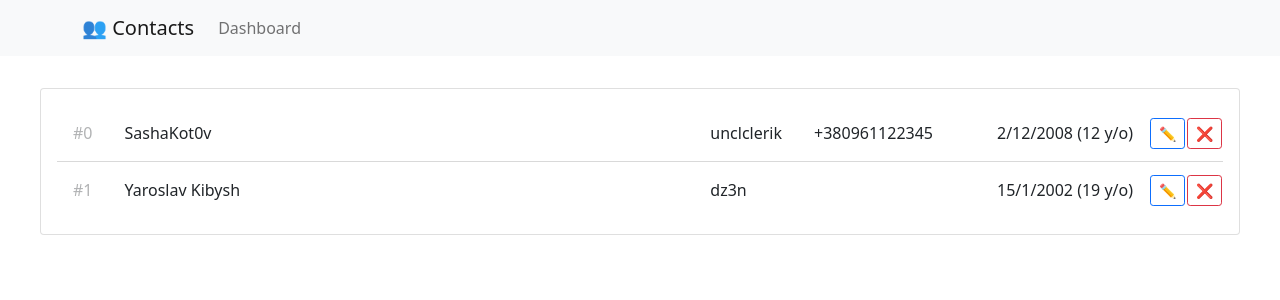
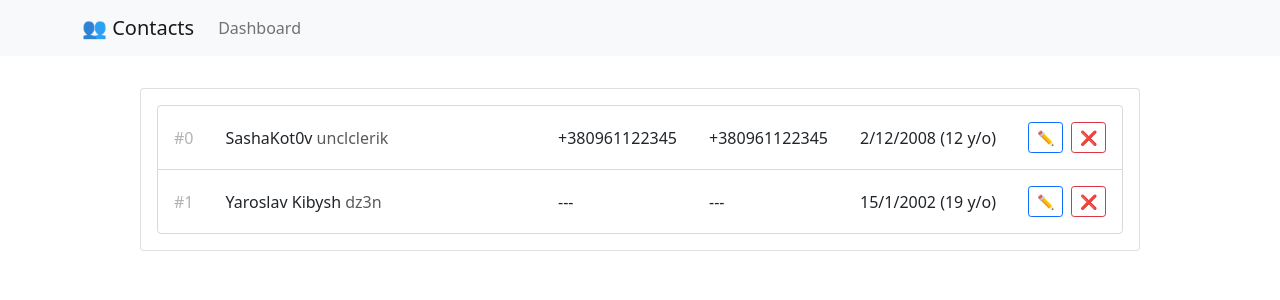
Before and after one commit to feel-the-dz3n/Contacts-App-Client, a React (Create React App) app: page / in a window 1280 px wide. Shown: the top 300 px of the page. Built offline with nearby package versions, Linux system fonts and the light colour scheme.

Commit message:
Add spacing to the edit button, merge nickname and full name, edit some test data

```diff
--- a/src/App.css
+++ b/src/App.css
@@ -5,7 +5,7 @@
 }
 
 .Content {
-    max-width: 1200px;
+    max-width: 1000px;
     flex: 1;
 }
 
--- a/src/components/DashboardPage/ContactItem/ContactItem.css
+++ b/src/components/DashboardPage/ContactItem/ContactItem.css
@@ -1,20 +1,29 @@
 .Name {
     width: 100%;
     font-weight: 500;
+}
+
+.Nickname {
+    font-weight: 200;
+    opacity: .75;
 }
 
 .Id {
     opacity: 0.35;
 }
 
-.ContactsTable-Cell {
-    padding: 16px;
+.ContactsTable tr td {
+    padding: 16px 16px;
 }
 
-.ContactsTable-Row {
-    border-bottom: 1px solid rgba(0, 0, 0, 0.15);
+.ContactsTable tr {
+    border-bottom: 1px solid rgba(0, 0, 0, .15);
 }
 
-.ContactsTable-Row:last-child {
+.ContactsTable tr:last-child {
     border-bottom: none;
 }
+
+.ContactsTable tr:hover {
+    background-color: rgba(68, 140, 255, 0.041);
+}
--- a/src/components/DashboardPage/ContactItem/ContactItem.tsx
+++ b/src/components/DashboardPage/ContactItem/ContactItem.tsx
@@ -1,3 +1,4 @@
+import { Card } from "react-bootstrap";
 import { transform } from "typescript";
 import ContactModel from "../../../models/contact";
 import DeleteContactButton from "../DeleteContactButton/DeleteContactButton";
@@ -19,6 +20,18 @@ export default function ContactItem(props: props) {
     }
 
     return name;
+  };
+
+  const getNameComponent = (): JSX.Element => {
+    if (!contact.nickname) {
+      return <span>{getNameText()}</span>;
+    }
+
+    return (
+      <span>
+        {getNameText()} <span className="Nickname">{contact.nickname}</span>
+      </span>
+    );
   };
 
   const getAge = (): number | null => {
@@ -53,17 +66,14 @@ export default function ContactItem(props: props) {
     return `${day}/${month}/${year} (${age} y/o)`;
   };
   return (
-    <tr className="ContactsTable-Row">
-      <td className="ContactsTable-Cell Id">#{contact.id}</td>
-      <td className="ContactsTable-Cell Name">{getNameText()}</td>
-      <td className="ContactsTable-Cell Nickname">{contact.nickname || ""}</td>
-      <td className="ContactsTable-Cell Work-Phone">{contact.workPhone || ""}</td>
-      <td className="ContactsTable-Cell Mobile-Phone">{contact.mobilePhone || ""}</td>
-      <td className="ContactsTable-Cell Age">{getAgeText()}</td>
+    <tr>
+      <td className="Id">#{contact.id}</td>
+      <td className="Name">{getNameComponent()}</td>
+      <td className="Work-Phone">{contact.workPhone || "---"}</td>
+      <td className="Mobile-Phone">{contact.mobilePhone || "---"}</td>
+      <td className="Age">{getAgeText()}</td>
       <td>
         <EditContactButton contact={contact} />
-      </td>
-      <td>
         <DeleteContactButton contact={contact} />
       </td>
     </tr>
--- /dev/null
+++ b/src/components/DashboardPage/ContactsTable/ContactsTable.css
@@ -0,0 +1,4 @@
+.ContactsTableContainer {
+    border-radius: .25rem;
+    border: 1px solid rgba(0, 0, 0, .15);
+}
--- a/src/components/DashboardPage/ContactsTable/ContactsTable.tsx
+++ b/src/components/DashboardPage/ContactsTable/ContactsTable.tsx
@@ -1,6 +1,7 @@
 import { Col, Container, Row } from "react-bootstrap";
 import ContactModel from "../../../models/contact";
 import ContactItem from "../ContactItem/ContactItem";
+import "./ContactsTable.css";
 
 export default function ContactsTable() {
   const contacts: ContactModel[] = [
@@ -9,7 +10,7 @@ export default function ContactsTable() {
       firstName: "SashaKot0v",
       lastName: undefined,
       workPhone: "+380961122345",
-      mobilePhone: undefined,
+      mobilePhone: "+380961122345",
       birthday: new Date("12-02-2008"),
       nickname: "unclclerik",
     },
@@ -25,10 +26,12 @@ export default function ContactsTable() {
   ];
 
   return (
-    <table style={{ width: "100%" }} className="ContactsTable">
-      {contacts.map((contact) => (
-        <ContactItem contact={contact} />
-      ))}
-    </table>
+    <div className="ContactsTableContainer">
+      <table style={{ width: "100%" }} className="ContactsTable">
+        {contacts.map((contact) => (
+          <ContactItem contact={contact} />
+        ))}
+      </table>
+    </div>
   );
 }
--- a/src/components/DashboardPage/EditContactButton/EditContactButton.tsx
+++ b/src/components/DashboardPage/EditContactButton/EditContactButton.tsx
@@ -8,8 +8,11 @@ interface props {
 export default function EditContactButton(props: props) {
   const { contact } = props;
 
+  // FIXME: this marginRight style was made because I did not found
+  //        any way how to lock space between edit and remove button
+  //        so the spacing is made by this component with margin
   return (
-    <Button variant="outline-primary" size="sm">
+    <Button variant="outline-primary" size="sm" style={{ marginRight: 8 }}>
       ✏️
     </Button>
   ); // TODO: this is going to open a dialog
```
